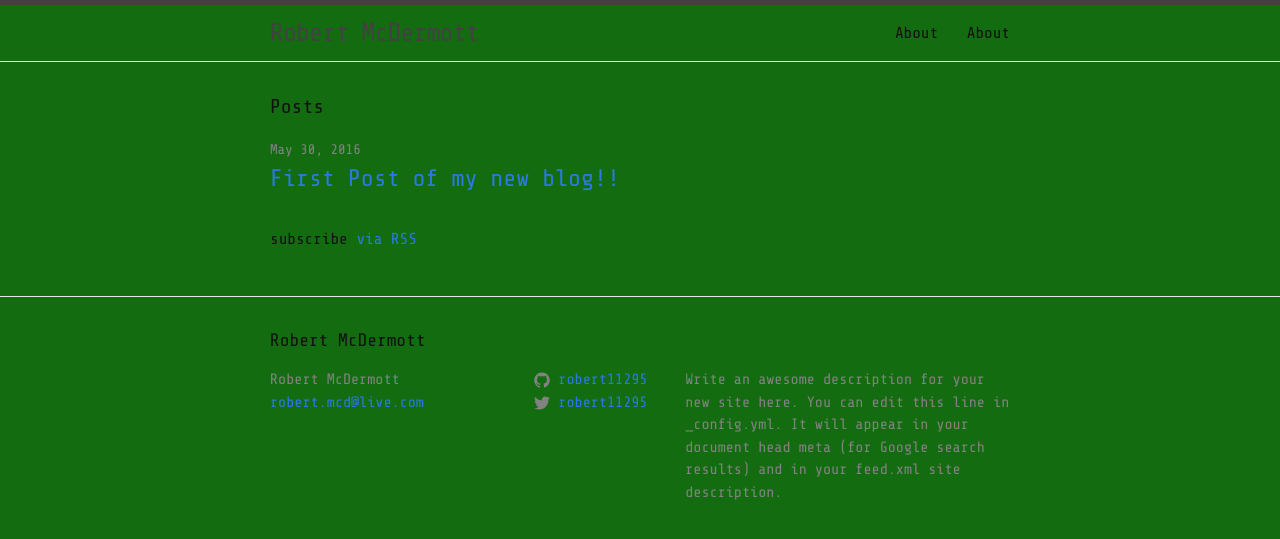
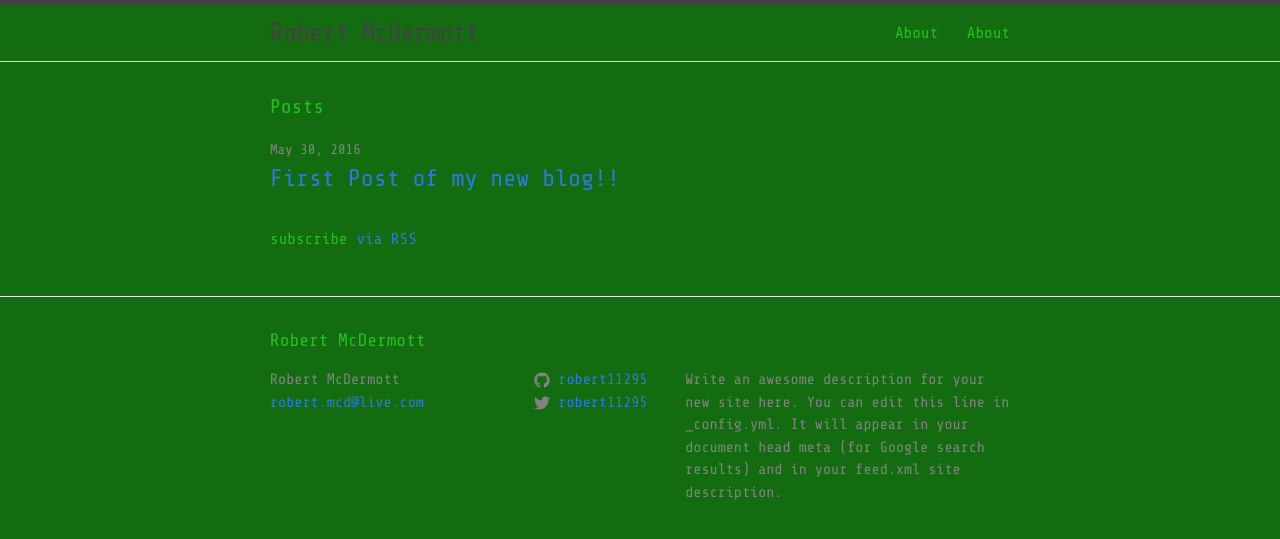
Before and after one commit to xSpiralx/xSpiralx.github.io, a Jekyll site: the page built from index.html, in a window 1280 px wide. Shown: the top 539 px of the page. Built offline with Jekyll 4.4.1, drawn with Linux system fonts in a browser that asks for light colours.

Commit message:
Text color

```diff
--- a/css/main.scss
+++ b/css/main.scss
@@ -14,7 +14,7 @@ $base-line-height: 1.5;
 
 $spacing-unit:     30px;
 
-$text-color:       #111;
+$text-color:     #20C21B;
 $background-color: #146c11;
 $brand-color:      #2a7ae2;
 
```
